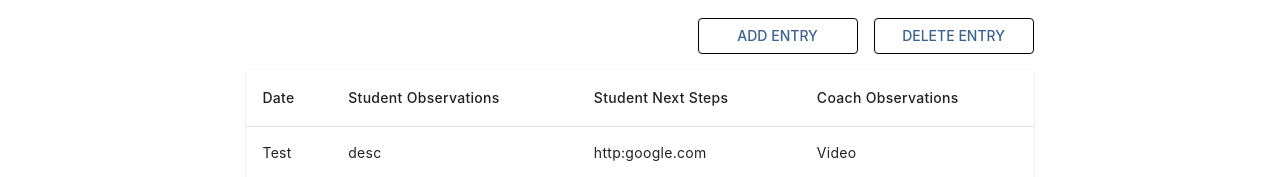
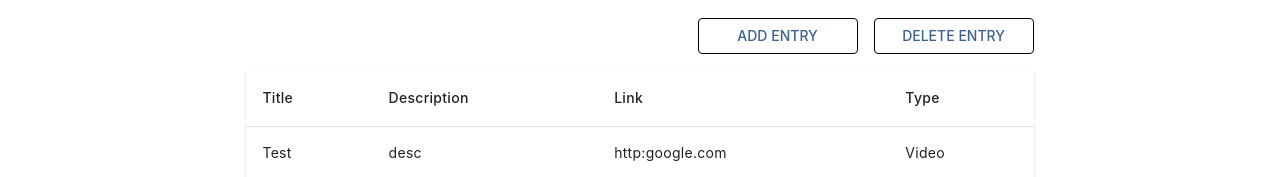
Before and after one commit to hack4impact-upenn/achieve-now, a React (Create React App) app in the folder client/: page /admin-resources in a window 1280 px wide. Shown: the part 254-431 px from the top of the page. Built offline with nearby package versions, Linux system fonts and the light colour scheme; a web font is replaced by a local one.

Commit message:
Update table labes

```diff
--- a/client/src/Admin/AdminResourcesPage.tsx
+++ b/client/src/Admin/AdminResourcesPage.tsx
@@ -44,10 +44,10 @@ function AdminResourcesPage() {
   const [tableData, setTableData] = useState(initialTableData);
 
   const columns: TColumn[] = [
-    { id: 'title', label: 'Date' },
-    { id: 'description', label: 'Student Observations' },
-    { id: 'link', label: 'Student Next Steps' },
-    { id: 'type', label: 'Coach Observations' },
+    { id: 'title', label: 'Title' },
+    { id: 'description', label: 'Description' },
+    { id: 'link', label: 'Link' },
+    { id: 'type', label: 'Type' },
   ];
 
   // for the buttons
```
